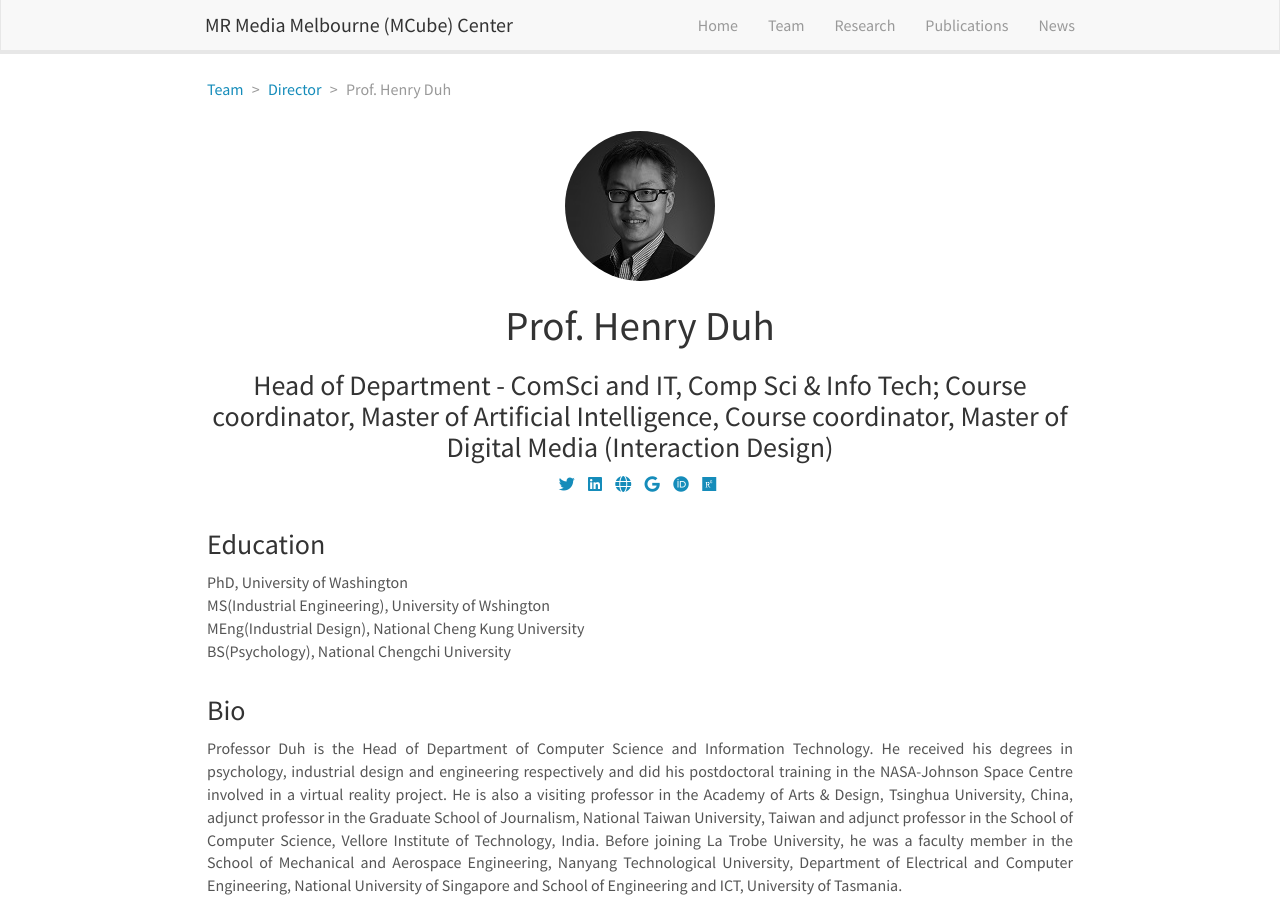
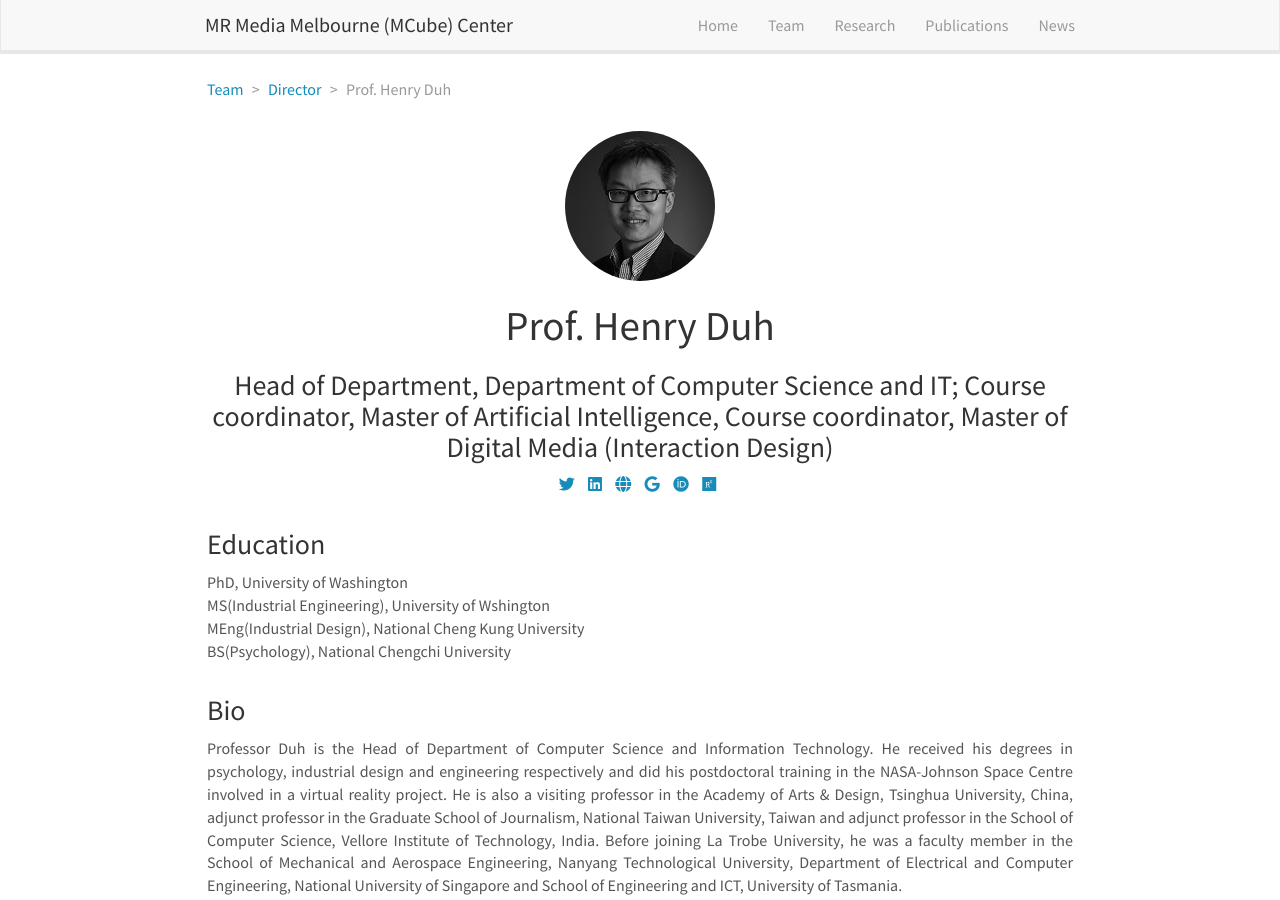
Before and after one commit to m3lab-ltu/m3lab-ltu.github.io, a Jekyll site: the page built from _pages/team/_posts/2020-07-13-researcher-staff-HenryDuh.md, in a window 1280 px wide and 900 px high. Built offline with Jekyll 4.4.1, drawn with Linux system fonts in a browser that asks for light colours; nearby versions of some CDN libraries.

Commit message:
Update 2020-07-13-researcher-staff-HenryDuh.md

```diff
--- a/_pages/team/_posts/2020-07-13-researcher-staff-HenryDuh.md
+++ b/_pages/team/_posts/2020-07-13-researcher-staff-HenryDuh.md
@@ -3,7 +3,7 @@
 category: director
 title: Prof. Henry Duh
 image: henry.png
-role: Head of Department - ComSci and IT, Comp Sci & Info Tech; Course coordinator, Master of Artificial Intelligence, Course coordinator, Master of Digital Media (Interaction Design)
+role: Head of Department, Department of Computer Science and IT; Course coordinator, Master of Artificial Intelligence, Course coordinator, Master of Digital Media (Interaction Design)
 email: B.Duh@latrobe.edu.au
 permalink: 'team/2020-07-13-researcher-staff-HenryDuh'
 social:
```
